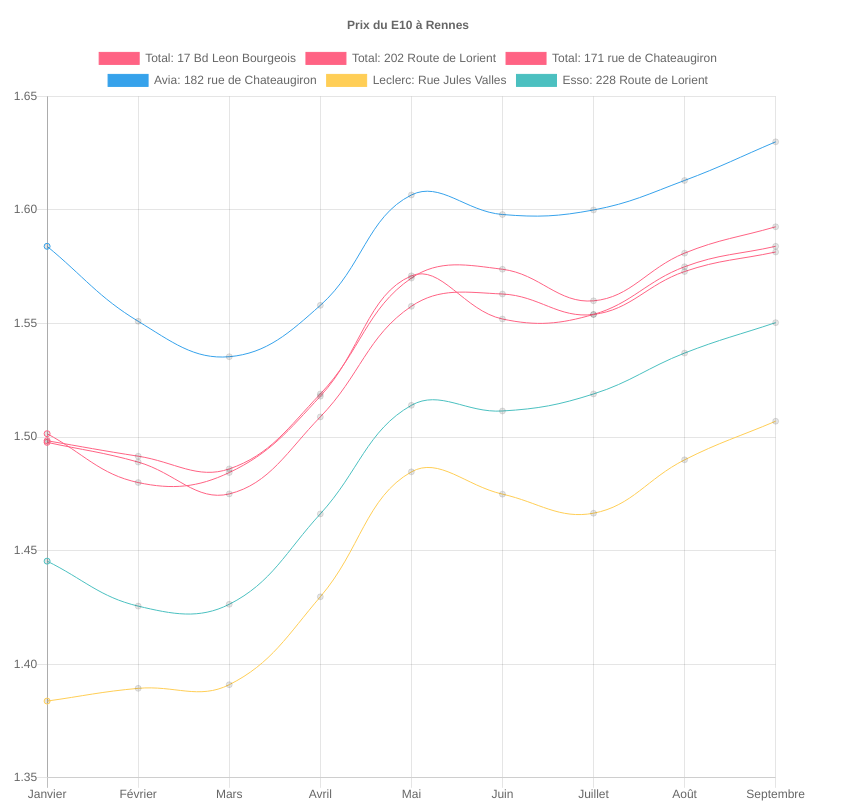
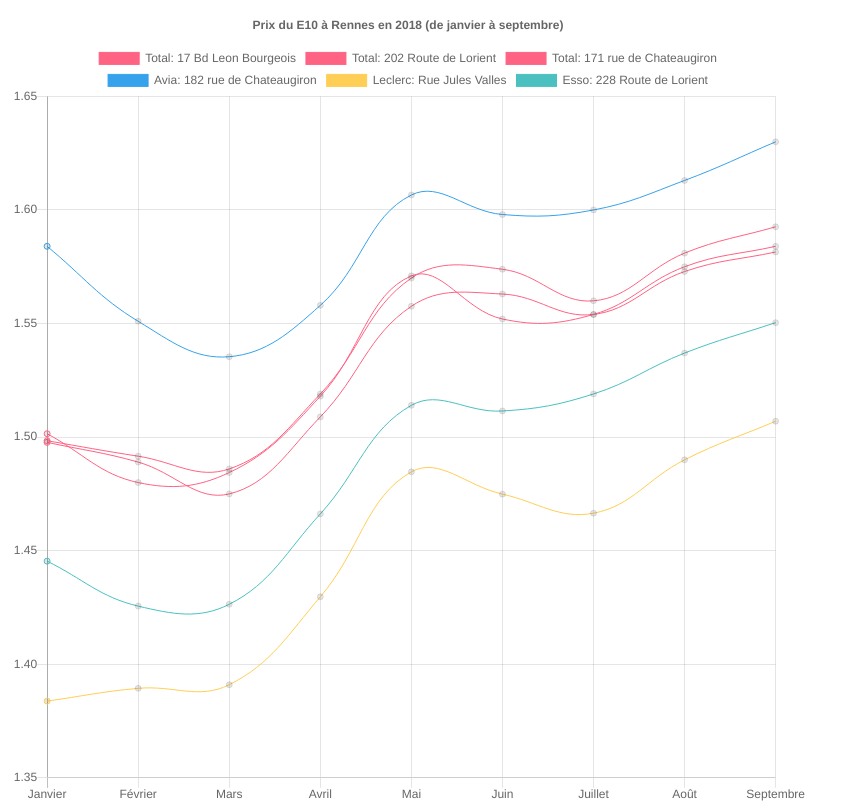
Before and after one commit to eguilbert/eguilbert.github.io, a plain HTML site: page demo.html in a window 1280 px wide. Shown: the whole page, without its empty margins (0-853 px from the left). Drawn offline with nearby package versions, Linux system fonts and the light colour scheme.

Commit message:
Modification titre

```diff
--- a/demo.html
+++ b/demo.html
@@ -112,7 +112,7 @@
           backgroundColor:'#FFF',
           title : {
             display: true,
-            text: 'Prix du E10 à Rennes'
+            text: 'Prix du E10 à Rennes en 2018 (de janvier à septembre)'
           }
 
         }
```
Also changed, not shown: index.html (+1 -1 lines).
